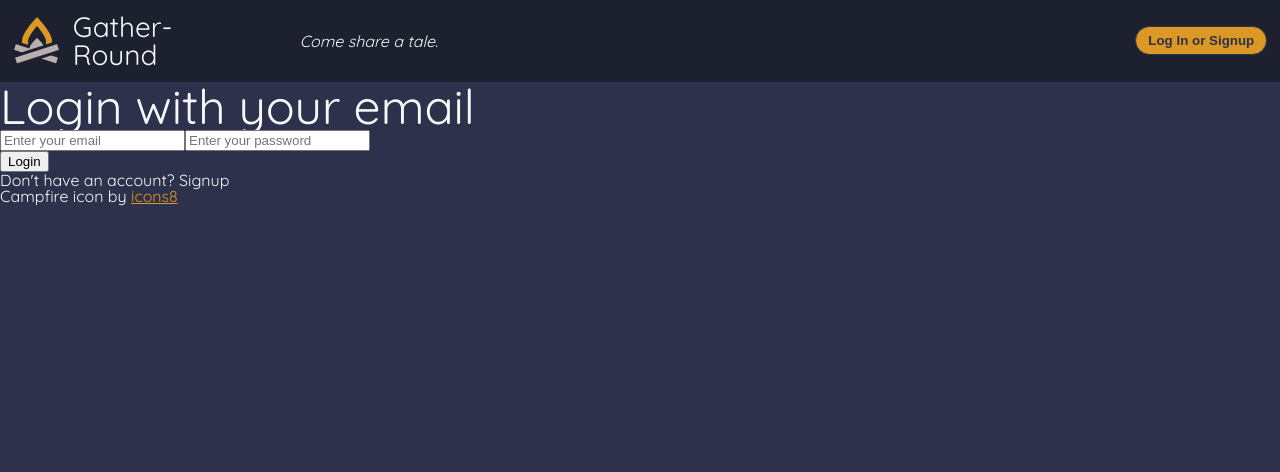
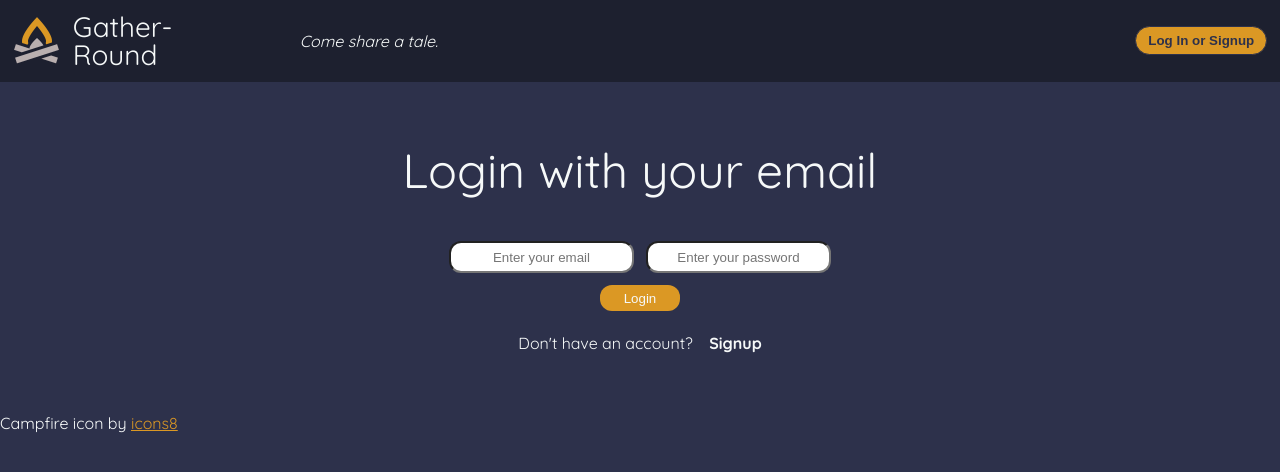
Before and after one commit to AncientEldritch/gather-round, a React (Vite) app: page /auth in a window 1280 px wide. Shown: the top 472 px of the page. Built offline with nearby package versions, Linux system fonts and the light colour scheme; no server answers.

Commit message:
user page functionality

```diff
--- a/src/App.jsx
+++ b/src/App.jsx
@@ -17,7 +17,7 @@ function App() {
         <Route path="/auth" element={<Auth />} />
         <Route path="/" element={<Homepage />} />
         <Route path="/group/:group" element={<GroupDetails />} />
-        <Route path="/user/:user" element={<UserProfile  />} />
+        <Route path="/user/:username" element={<UserProfile  />} />
       </Routes>
       <Footer />
     </BrowserRouter>
--- a/src/components/Auth/Auth.css
+++ b/src/components/Auth/Auth.css
@@ -0,0 +1,50 @@
+.auth-container {
+    background-color: var(--main-bg-color);
+    width: 100%;
+    height: 100%;
+    display: flex;
+    flex-direction: column;
+    align-items: center;
+    justify-content: center;
+}
+
+.auth-form-container {
+    padding: 5%;
+    display: flex;
+    flex-direction: column;
+    align-items: center;
+}
+
+.auth-title {
+    font-size: 48px;
+    text-align: center;
+    margin-bottom: 10%;
+}
+
+.auth-input-container {
+    display: flex;
+    gap: 12px;
+}
+
+.auth-input {
+    height: 26px;
+    border-radius: 12px;
+    text-align: center;
+    margin-bottom: 12px;
+}
+
+.auth-submit  {
+    height: 26px;
+    text-align: center;
+    background-color: var(--highlight-yellow);
+    color: var(--main-text-color);
+    border: none;
+    padding: 0 5%;
+    border-radius: 12px;
+    margin-bottom: 24px;
+}
+
+.form-change-link {
+    margin-left: 12px;
+    font-weight: bold;
+}
--- a/src/components/Auth/Auth.jsx
+++ b/src/components/Auth/Auth.jsx
@@ -5,10 +5,11 @@ import {
     signInWithEmailAndPassword,
     updateProfile,
   } from "firebase/auth";
-import { addDoc, collection, query, where, getDocs} from "firebase/firestore";
+import { addDoc, collection, query, where, getDocs, serverTimestamp} from "firebase/firestore";
 import { auth } from "../../config/firebaseConfig";
 import { useNavigate } from "react-router-dom";
 import { db } from '../../config/firebaseConfig';
+
 
 function Auth({closeModal}) {
 
@@ -18,6 +19,7 @@ function Auth({closeModal}) {
   const [email, setEmail] = useState("");
   const [password, setPassword] = useState("");
   const [name, setName] = useState("");
+  const [lowercaseUsername, setLowercaseUsername] = useState("");
 
 
 
@@ -26,28 +28,36 @@ function Auth({closeModal}) {
     // Check if the username already exists in the "users" collection
     const usernameQuery = query(
       collection(db, "users"),
-      where("username", "==", name)
+      where("lowercaseUsername", "==", lowercaseUsername)
     );
 
     const usernameSnapshot = await getDocs(usernameQuery);
+    const allowedCharactersRegex = /^[a-zA-Z0-9._-]{1,20}$/;
 
     if (!usernameSnapshot.empty) {
       // Handle the case where the username already exists
       alert("Username already exists. Please choose another username.");
       return;
-    } else {
+    } else if(!allowedCharactersRegex.test(name)) {
+      // Handle the case where the username already exists
+      alert("Username must be 20 characters or less and may only contain [a-z] [A-Z] [0-9] . - _"
+      );
+      return;
+     } else {
       createUserWithEmailAndPassword(auth, email, password)
       .then((userCredential) => {
-        // After creating the user, add their data to the Firestore collection
+        // After creating the user, add their data to the users collection
         const usersRef = collection(db, "users");
 
-        // Add user data to the Firestore collection
         addDoc(usersRef, {
           username: name,
+          lowercaseUsername: lowercaseUsername,
+          profilePicture: "https://firebasestorage.googleapis.com/v0/b/gather-round-5167f.appspot.com/o/image_2023-10-11_195037045.png?alt=media&token=1354a376-83fe-4df6-8b5b-17e4f40c5a3e",
+          profileCreated: serverTimestamp(),
         })
           .then(() => {
             // Update user profile with display name
-            updateProfile(auth.currentUser, { displayName: name, photoURL:"gs://gather-round-5167f.appspot.com/image_2023-10-11_195037045.png"});
+            updateProfile(auth.currentUser, { displayName: name});
             //close the auth modal
             closeModal();
           })
@@ -69,19 +79,20 @@ function Auth({closeModal}) {
         navigate("/")
         closeModal();
       })
-      .catch((err) => alert(err.com));
+      .catch((err) => alert("Invalid credentials."));
   };
 
 
   return (
-    <div>
+    <div className="auth-container">
     {existingUser ? (
-      <form className="auth-form" onSubmit={handleLogin}>
-        <h1>Login with your email</h1>
-        <div className="form-group">
+      <form className="auth-form-container" onSubmit={handleLogin}>
+        <h1 className="auth-title" >Login with your email</h1>
+        <div className="auth-input-container">
           <input
             type="email"
             placeholder="Enter your email"
+            className="auth-input"
             required
             onChange={(e) => setEmail(e.target.value)}
             value={email}
@@ -89,33 +100,39 @@ function Auth({closeModal}) {
           <input
             type="password"
             placeholder="Enter your password"
+            className="auth-input"
             required
             onChange={(e) => setPassword(e.target.value)}
             value={password}
           />
         </div>
-        <button type="submit">Login</button>
+        <button className="auth-submit" type="submit">Login</button>
         <p>
           Don't have an account?{" "}
-          <span className="form-link" onClick={() => setExistingUser(false)}>
+          <span className="form-change-link" onClick={() => setExistingUser(false)}>
             Signup
           </span>
         </p>
       </form>
     ) : (
-      <form className="auth-form" onSubmit={handleSignup}>
-        <h1>Signup with your email</h1>
-        <div className="form-group">
+      <form className="auth-form-container" onSubmit={handleSignup}>
+        <h1 className="auth-title">Signup with your email</h1>
+        <div className="auth-input-container">
           <input
             type="text"
             placeholder="Enter your name"
+            className="auth-input"
             required
-            onChange={(e) => setName(e.target.value)}
+            onChange={(e) => {
+              setName(e.target.value)
+              setLowercaseUsername(e.target.value.toLowerCase())
+            }}
             value={name}
           />
           <input
             type="email"
             placeholder="Enter your email"
+            className="auth-input"
             required
             onChange={(e) => setEmail(e.target.value)}
             value={email}
@@ -123,15 +140,16 @@ function Auth({closeModal}) {
           <input
             type="password"
             placeholder="Enter your password"
+            className="auth-input"
             required
             onChange={(e) => setPassword(e.target.value)}
             value={password}
           />
         </div>
-        <button type="submit">Register</button>
+        <button className="auth-submit"  type="submit">Register</button>
         <p>
           Already have an account?
-          <span className="form-link" onClick={() => setExistingUser(true)}>
+          <span className="form-change-link" onClick={() => setExistingUser(true)}>
             Login
           </span>
         </p>
--- a/src/components/Header/Header.css
+++ b/src/components/Header/Header.css
@@ -52,3 +52,11 @@
     border-radius: 16px;
     font-weight: bold;
 }
+
+.header-user-icon {
+    height: 50px;
+}
+
+.ReactModal__Overlay {
+    z-index: 3;
+}
--- a/src/pages/UserProfile/UserProfile.css
+++ b/src/pages/UserProfile/UserProfile.css
@@ -0,0 +1,55 @@
+.user-profile-container {
+    display: flex;
+    flex-direction: column;
+    margin: 2% 5%;
+    height: 100vh;
+}
+
+.user-profile-top-container {
+    display: flex;
+    margin-top: 2%;
+    margin-left: 450px;
+    gap: 5%;
+    align-items: center;
+}
+
+.user-profile-username {
+    font-size: 48px;
+}
+
+.user-profile-icon-container {
+    margin-top: 5%;
+    width: 400px;
+    height: 400px;
+    border: 1px solid var(--highlight-yellow);
+    position: absolute;
+    top: 10%;
+    border-radius: 50%;
+    background-color: rgba(29, 32, 47, 0.7);
+}
+
+.user-profile-icon-larger {
+    max-width: 400px;
+    height: auto;
+    display: block;
+    margin: auto;
+}
+
+
+
+.user-profile-banner-container {
+    position: relative;
+    background-size: cover;
+    background-position: center;
+    width: 100%;
+    height: 25%;
+}
+.user-profile-blurb {
+    font-size: 26px;
+}
+
+.user-basic-information-container {
+    margin-left: 450px;
+    margin-top: 2%;
+    display: flex;
+}
--- a/src/pages/UserProfile/UserProfile.jsx
+++ b/src/pages/UserProfile/UserProfile.jsx
@@ -1,9 +1,77 @@
-import React from 'react'
+import React, { useState, useEffect } from 'react'
 import './UserProfile.css'
+import { auth } from "../../config/firebaseConfig";
+import { useAuthState } from "react-firebase-hooks/auth";
+import { useParams } from 'react-router-dom';
+import { getDocs, collection, query, where} from "firebase/firestore";
+import { db } from '../../config/firebaseConfig';
+
+
 
 function UserProfile() {
+  const [user] = useAuthState(auth);
+  const { username } = useParams();
+  const [profile, setProfile] = useState(null);
+
+  useEffect(() => {
+    const fetchData = async () => {
+      if (user) {
+        const userRef = collection(db, 'users');
+        const q = query(userRef, where("username", "==", username));
+        try {
+          const querySnapshot = await getDocs(q);
+          if (querySnapshot.size > 0) {
+            // Grab the first document from the query result
+            const userData = querySnapshot.docs[0].data();
+            setProfile(userData);
+            console.log(userData);
+          } else {
+            // Handle the case where no user document is found
+            console.log("User document not found.");
+          }
+        } catch (error) {
+          // Handle errors if any occur during the query
+          console.error("Error fetching user data:", error);
+        }
+      } else {
+        // Handle the case where user is not logged in or does not have a displayName
+        console.log("User not logged in or does not have a displayName.");
+      }
+    };
+
+    fetchData();
+  }, [user]);
+
   return (
-    <div>UserProfile</div>
+    <div className="user-profile-container">
+      <div style={{backgroundImage: `url(${profile?.banner})`}} className="user-profile-banner-container">
+        <div className="user-profile-icon-container">
+          <img src={profile?.profilePicture} alt="user icon" className="user-profile-icon-larger" />
+        </div>
+      </div>
+      <div className="user-profile-top-container">
+        <div className="user-profile-username-container">
+          <h2 className="user-profile-username">{`${profile?.username} ●`}</h2>
+        </div>
+        <div className="user-profile-blurb-container">
+          <p className="user-profile-blurb">{profile?.blurb}</p>
+        </div>
+      </div>
+      <div className="user-basic-information-container">
+        <div className="profile-basic-information-item">
+          <h3 className="profile-information-title">Date Joined:</h3>
+          <p className="user-profile-information-item">{profile?.profileCreated.toDate().toDateString()}</p>
+        </div>
+        <div className="profile-basic-information-item">
+          <h3 className="profile-information-title">Pronouns:</h3>
+          <p className="user-profile-information-item">{profile?.pronouns}</p>
+        </div>
+        <div className="profile-basic-information-item">
+          <h3 className="profile-information-title">Joined Communities:</h3>
+          <p className="user-profile-information-item">{profile?.joinedGroups.length}</p>
+        </div>
+      </div>
+    </div>
   )
 }
 
```
Also changed, not shown: src/components/Header/Header.jsx (+41 -4 lines), src/components/FeaturedSlider/FeaturedSlider.css (line endings or trailing spaces).
